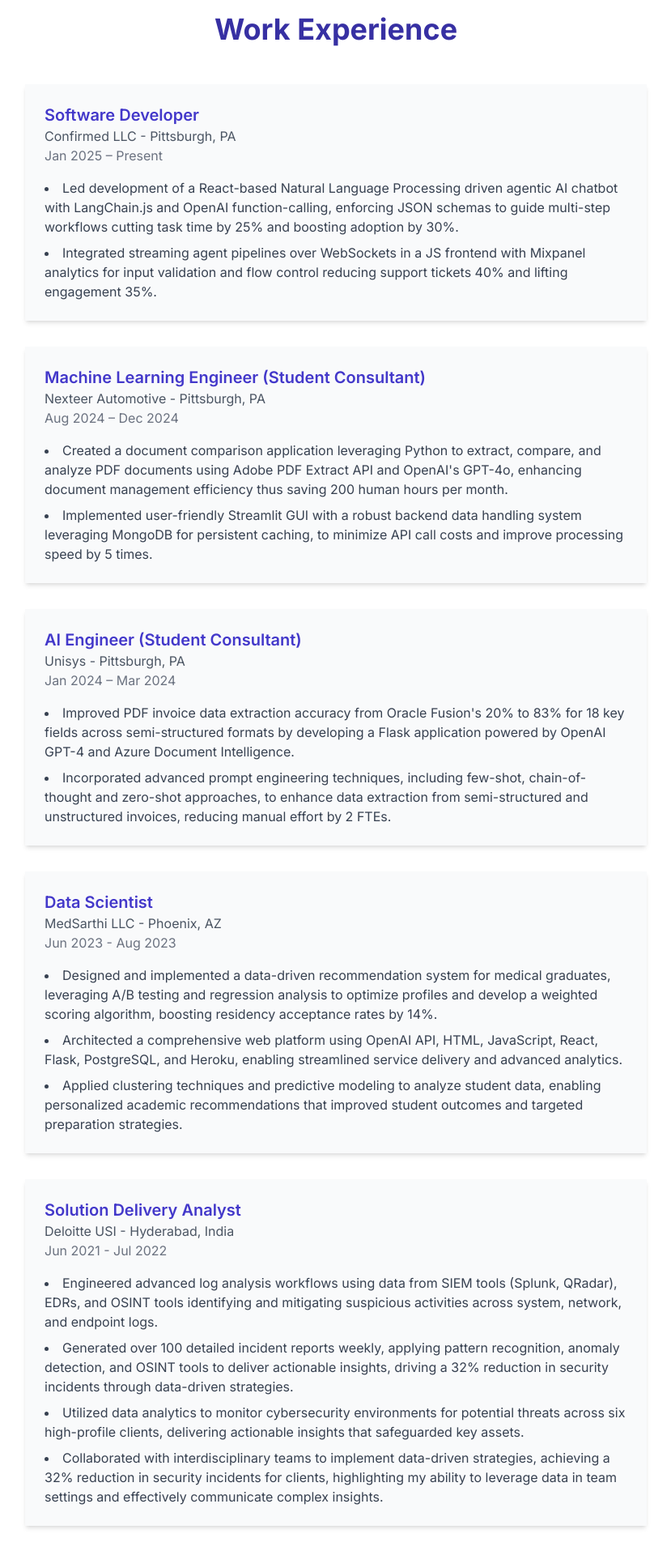
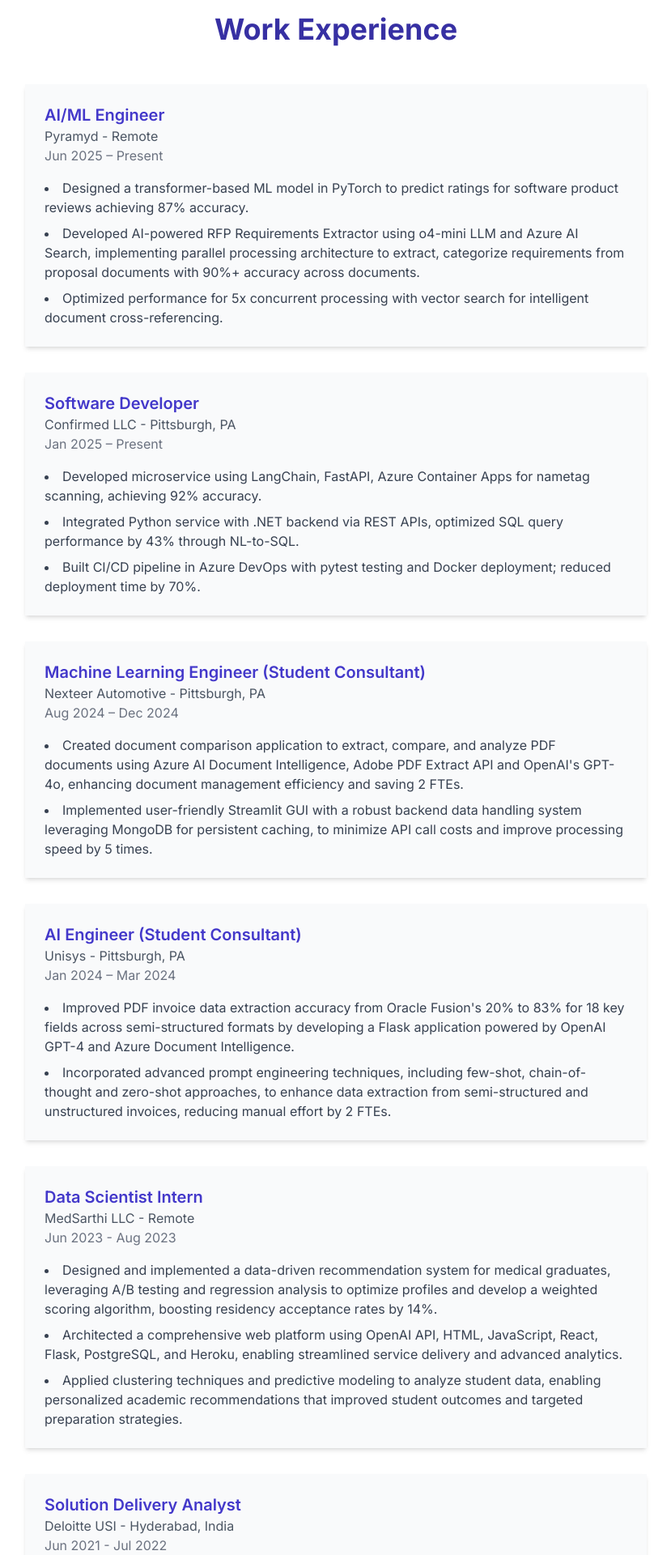
Before and after one commit to 4ashutosh98/4ashutosh98.github.io, a Next.js app: page / in a window 1280 px wide. Shown: the part 4680-6600 px from the top of the page at 81% size, without its empty margins (225-1054 px from the left). Built offline with nearby package versions, Linux system fonts and the light colour scheme.

Commit message:
Update resume and work experience section for clarity and detail, adding new role at Pyramyd and refining descriptions for previous positions

```diff
--- a/components/work-experience.tsx
+++ b/components/work-experience.tsx
@@ -1,13 +1,25 @@
 export default function WorkExperience() {
   const experiences = [
+    {
+      company: "Pyramyd",
+      location: "Remote",
+      position: "AI/ML Engineer",
+      duration: "Jun 2025 – Present",
+      responsibilities: [
+        "Designed a transformer-based ML model in PyTorch to predict ratings for software product reviews achieving 87% accuracy.",
+        "Developed AI-powered RFP Requirements Extractor using o4-mini LLM and Azure AI Search, implementing parallel processing architecture to extract, categorize requirements from proposal documents with 90%+ accuracy across documents.",
+        "Optimized performance for 5x concurrent processing with vector search for intelligent document cross-referencing.",
+      ],
+    },
     {
       company: "Confirmed LLC",
       location: "Pittsburgh, PA",
       position: "Software Developer",
       duration: "Jan 2025 – Present",
       responsibilities: [
-        "Led development of a React-based Natural Language Processing driven agentic AI chatbot with LangChain.js and OpenAI function-calling, enforcing JSON schemas to guide multi-step workflows cutting task time by 25% and boosting adoption by 30%.",
-        "Integrated streaming agent pipelines over WebSockets in a JS frontend with Mixpanel analytics for input validation and flow control reducing support tickets 40% and lifting engagement 35%.",
+        "Developed microservice using LangChain, FastAPI, Azure Container Apps for nametag scanning, achieving 92% accuracy.",
+        "Integrated Python service with .NET backend via REST APIs, optimized SQL query performance by 43% through NL-to-SQL.",
+        "Built CI/CD pipeline in Azure DevOps with pytest testing and Docker deployment; reduced deployment time by 70%.",
       ],
     },
     {
@@ -16,7 +28,7 @@ export default function WorkExperience() {
       position: "Machine Learning Engineer (Student Consultant)",
       duration: "Aug 2024 – Dec 2024",
       responsibilities: [
-        "Created a document comparison application leveraging Python to extract, compare, and analyze PDF documents using Adobe PDF Extract API and OpenAI's GPT-4o, enhancing document management efficiency thus saving 200 human hours per month.",
+        "Created document comparison application to extract, compare, and analyze PDF documents using Azure AI Document Intelligence, Adobe PDF Extract API and OpenAI's GPT-4o, enhancing document management efficiency and saving 2 FTEs.",
         "Implemented user-friendly Streamlit GUI with a robust backend data handling system leveraging MongoDB for persistent caching, to minimize API call costs and improve processing speed by 5 times.",
       ],
     },
@@ -32,8 +44,8 @@ export default function WorkExperience() {
     },
     {
       company: "MedSarthi LLC",
-      location: "Phoenix, AZ",
-      position: "Data Scientist",
+      location: "Remote",
+      position: "Data Scientist Intern",
       duration: "Jun 2023 - Aug 2023",
       responsibilities: [
         "Designed and implemented a data-driven recommendation system for medical graduates, leveraging A/B testing and regression analysis to optimize profiles and develop a weighted scoring algorithm, boosting residency acceptance rates by 14%.",
@@ -47,10 +59,9 @@ export default function WorkExperience() {
       position: "Solution Delivery Analyst",
       duration: "Jun 2021 - Jul 2022",
       responsibilities: [
-        "Engineered advanced log analysis workflows using data from SIEM tools (Splunk, QRadar), EDRs, and OSINT tools identifying and mitigating suspicious activities across system, network, and endpoint logs.",
-        "Generated over 100 detailed incident reports weekly, applying pattern recognition, anomaly detection, and OSINT tools to deliver actionable insights, driving a 32% reduction in security incidents through data-driven strategies.",
-        "Utilized data analytics to monitor cybersecurity environments for potential threats across six high-profile clients, delivering actionable insights that safeguarded key assets.",
-        "Collaborated with interdisciplinary teams to implement data-driven strategies, achieving a 32% reduction in security incidents for clients, highlighting my ability to leverage data in team settings and effectively communicate complex insights.",
+        "Developed a Python-based IOC triage tool to process 500+ IPs, domains, URLs, and emails daily, classifying inputs, and integrating OSINT APIs (VirusTotal, WHOIS, AbuseIPDB), reducing average query time by 65% with parallel execution.",
+        "Architected a Flask REST backend with PostgreSQL and Redis, exposing endpoints for IOC normalization, rate-limit handling, and API key management, enabling multi-user scalability and cutting redundant OSINT calls by 40%.",
+        "Built a React-based frontend with secure API integration to provide dashboards, results tables, and export workflows (Markdown/PDF/CSV), ensuring consistent and auditable threat intelligence reporting across environments.",
       ],
     },
   ]
```
Also changed, not shown: 1 other file (tests, documents, lock files or other folders).
